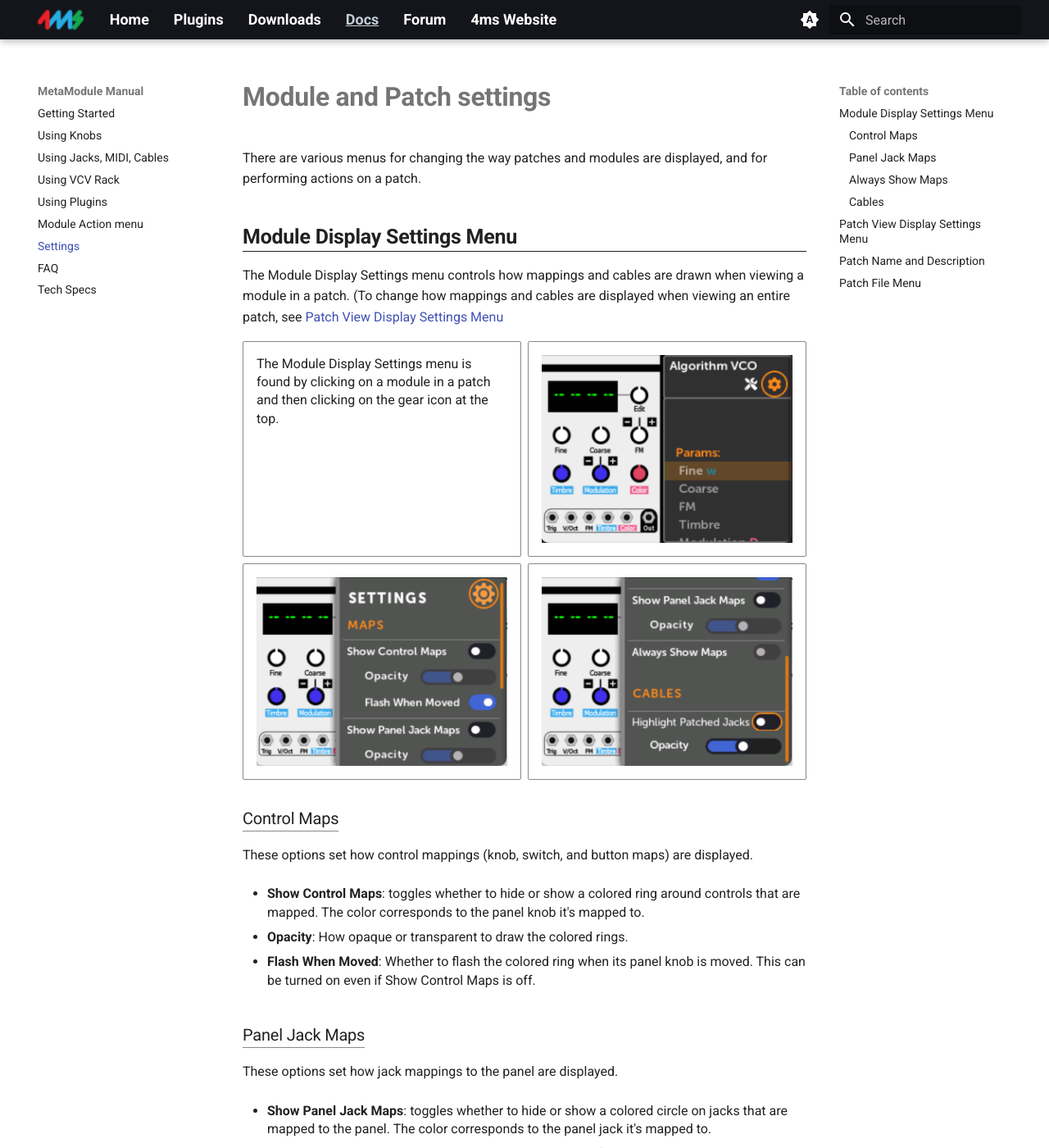
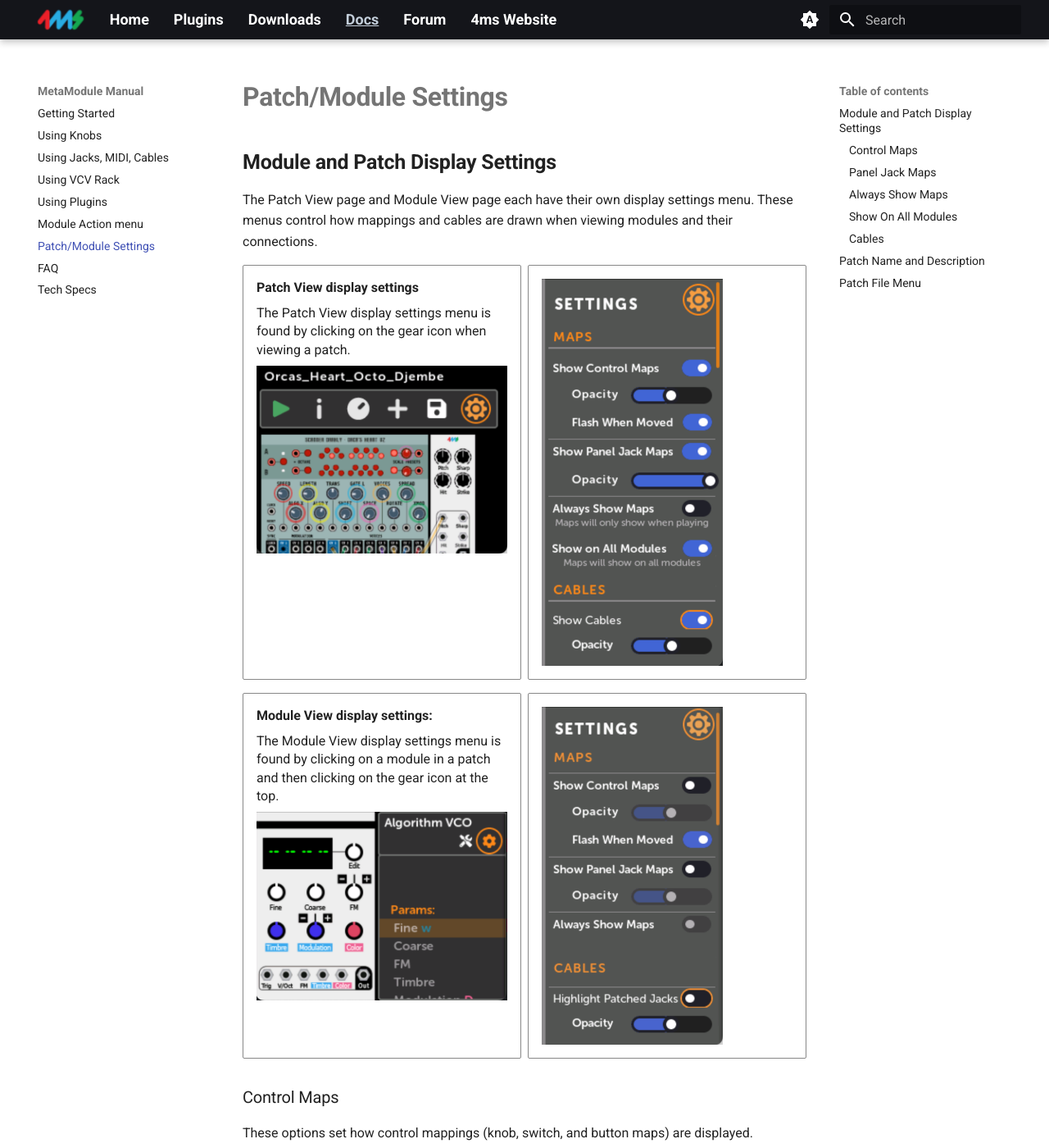
Before and after one commit to 4ms/metamodule-docs-website, an MkDocs documentation site: the page built from docs/module_patch_settings.md, in a window 1280 px wide and 1400 px high. Shown: the whole window at 82% size. Built offline with MkDocs 1.6.1 and Material for MkDocs 9.7.7, drawn with Linux system fonts in a browser that asks for light colours; some of the changed text lies outside the part shown.

Commit message:
Module and Patch settings finished. Style grid boxes to not change on hover

```diff
--- a/docs/module_patch_settings.md
+++ b/docs/module_patch_settings.md
@@ -1,20 +1,28 @@
-# Module and Patch settings
+# Patch/Module Settings
 
-There are various menus for changing the way patches and modules are displayed, and for performing actions on a patch.
+## Module and Patch Display Settings
 
-## Module Display Settings Menu
-
-The Module Display Settings menu controls how mappings and cables are drawn when viewing a module in a patch.
-(To change how mappings and cables are displayed when viewing an entire patch, see [Patch View Display Settings Menu](#patch-view-display-settings-menu)
+The Patch View page and Module View page each have their own display settings menu.
+These menus control how mappings and cables are drawn when viewing modules and their connections.
 
 <div class="grid cards" markdown>
--   The Module Display Settings menu is found by clicking on a module in a patch and then clicking on the gear icon at the top.
+-   __Patch View display settings__
 
--   [![Module Action Menu icon](./img/mv-settings-icon.png){ .half }](./img/mv-settings-icon.png)
+    The Patch View display settings menu is found by clicking on the gear icon when viewing a patch.
 
--   [![Module Action Menu](./img/mv-settings-1.png){ .half }](./img/mv-settings-1.png)
+    [![Patch View Gear icon](./img/patch-view-gear-icon.png){ .half }](./img/patch-view-gear-icon.png)
 
--   [![Module Action Menu](./img/mv-settings-2.png){ .half }](./img/mv-settings-2.png)
+-   [![Patch View Settings Menu](./img/patchview-settings.png){ .img-472 }](./img/patchview-settings.png)
+</div>
+<div class="grid cards" markdown>
+-   __Module View display settings:__
+
+    The Module View display settings menu is found by clicking on a module in a patch and then clicking on the gear icon at the top.
+
+    [![Module Action Menu icon](./img/mv-settings-icon.png){ .half }](./img/mv-settings-icon.png)
+
+-    [![Module View Settings Menu](./img/mv-settings-all.png){ .img-412 }](./img/mv-settings-all.png)
+
 </div>
 
 ### Control Maps
@@ -47,26 +55,114 @@ Enabling this option will hide control and jack maps when you are viewing a
 patch while a different patch is playing (or paused).
 This option is disabled if both Show Control Maps and Show Panel Jack Maps are off.
 
+### Show On All Modules
+
+(Patch View only)
+When this option is enabled, maps will be drawn on all modules in the patch.
+When this is disabled, maps will be drawn on only the module that's currently
+focussed.
+This option is disabled if both Show Control Maps and Show Panel Jack Maps are off.
+
 ### Cables
 
-- __Highlight Patched Jacks__: Toggles whether to draw a colored square on
+- __Show Cables__: (Patch View only)
+  Toggles whether to draw cables connecting modules.
+
+- __Highlight Patched Jacks__: (Module View only)
+  Toggles whether to draw a colored square on
   jacks that have an internal cable patched to them. Output jacks have a square
   drawn around the outside of the jack, and input jacks have a square drawn on
   the inside of the jack. The color of the square matches the color of the
   cable as seen in the patch view.
 
-- __Opacity__: How opaque or transparent to draw the squares.
+- __Opacity__: How opaque or transparent to draw the cables or squares.
 
 
----
-
-## Patch View Display Settings Menu
 
 ---
 
 ## Patch Name and Description
 
+<div class="grid cards" markdown>
+-   __Patch Description__
+
+    The Patch Description page is opened by clicking the (I) info icon when viewing a patch.
+
+-   [![Patch View Info icon](./img/patchview-info-icon.png){ .half }](./img/patchview-info-icon.png)
+</div>
+<div class="grid cards" markdown>
+-   The patch name, description, MIDI polyphony channels (if MIDI notes are mapped) are shown.
+
+
+-   [![Patch View Description](./img/patch-description.png){ .half }](./img/patch-description.png)
+</div>
+<div class="grid cards" markdown>
+-   Click Edit to edit the patch name or description.
+
+    Note that the patch name can be different than the file name.
+
+-   [![Patch View Description Edit](./img/patch-description-edit.png){ .half }](./img/patch-description-edit.png)
+</div>
 
 ---
 
 ## Patch File Menu
+
+<div class="grid cards" markdown>
+-   __Patch File Menu__
+
+    The Patch File Menu is opened by clicking the file/disk icon when viewing a patch.
+
+    While focused on the file icon the file name will be shown (note, this may be
+    different than the patch name).
+
+-   [![Patch View Disk icon](./img/patch-view-file-icon.png){ .half }](./img/patch-view-file-icon.png)
+</div>
+<div class="grid cards" markdown>
+-   Save, Duplicate (Save As), Revert, or Delete
+
+
+-   [![File Menu](./img/file-menu.png){ .half }](./img/file-menu.png)
+</div>
+<div class="grid cards" markdown>
+-   __Save__: save the patch file
+
+    This will save the current state of the patch including the position of
+    all knobs, switches, and buttons. All mappings will be saved.
+
+    If you ejected the disk, then the patch will not save (an error will be
+    shown). In this case, either re-insert the disk and click `Save` again,
+    or click `Duplicate` to save in a different location.
+
+</div>
+<div class="grid cards" markdown>
+-   __Duplicate__: save a copy of the patch
+
+    Clicking this will bring up a window where you can change the patch name and/or disk or sub-folder.
+
+    The new patch file will be opened after the old one is duplicated, but if the old one was playing,
+    it will still be playing.
+
+
+-   [![Duplicate](./img/duplicate-file.png){ .half }](./img/duplicate-file.png)
+</div>
+<div class="grid cards" markdown>
+-   __Revert__: Revert all changes to the patch file
+
+    This will re-load the patch file from disk, losing all changes.
+    It cannot be un-done.
+
+    If you ejected the disk that the patch file lives on, then the patch
+    cannot be reverted since the original file cannot be loaded.
+
+</div>
+<div class="grid cards" markdown>
+-   __Delete__: Delete the patch file
+
+    This will delete the patch file from disk.
+    It cannot be un-done.
+
+    If you ejected the disk that the patch file lives on, then the patch
+    cannot be reverted since the original file cannot be loaded.
+
+</div>
--- a/docs/stylesheets/extra.css
+++ b/docs/stylesheets/extra.css
@@ -44,6 +44,12 @@
 
 .half { width: auto; max-height: 240px; }
 
+.img-412 { width: auto; max-height: 412px; }
+.img-550 { width: auto; max-height: 550px; }
+
+.img-472 { width: auto; max-height: 472px; }
+.img-630 { width: auto; max-height: 630px; }
+
 .md-typeset .grid.cards>ul>li {
 	border-width: 0.06rem;
 	border-color: #888;
@@ -63,6 +69,10 @@
 .md-typeset h3 {
 	font-weight: 500;
 }
+
+.md-typeset .grid.cards>ol>li:focus-within, .md-typeset .grid.cards>ol>li:hover, .md-typeset .grid.cards>ul>li:focus-within, .md-typeset .grid.cards>ul>li:hover, .md-typeset .grid>.card:focus-within, .md-typeset .grid>.card:hover {
+    border-color: #888;
+    box-shadow: none;
 
 h2 {
 	border-bottom-width: 0.06rem;
--- a/mkdocs.yml
+++ b/mkdocs.yml
@@ -6,7 +6,7 @@ nav:
   - Using VCV Rack: using_rack.md
   - Using Plugins: plugins.md
   - Module Action menu: action_menu.md
-  - Settings: module_patch_settings.md
+  - Patch/Module Settings: module_patch_settings.md
   - FAQ: faq.md
   - Tech Specs: specs.md
 site_description: >-
```
Also changed, not shown: docs/index.md (+10 -2 lines), docs/using_metamodule.md (+22 -0 lines), docs/img/duplicate-file.png (added), docs/img/edit-knobset-name.png (added), docs/img/file-menu.png (added), docs/img/knobset-name.png (added), docs/img/mv-settings-1.png (deleted), docs/img/mv-settings-2.png (deleted), docs/img/mv-settings-all.png (added), docs/img/patch-description-edit.png (added), docs/img/patch-description.png (added), docs/img/patch-view-file-icon.png (added), docs/img/patch-view-gear-icon.png (added), docs/img/patchview-info-icon.png (added), 1 more files.
